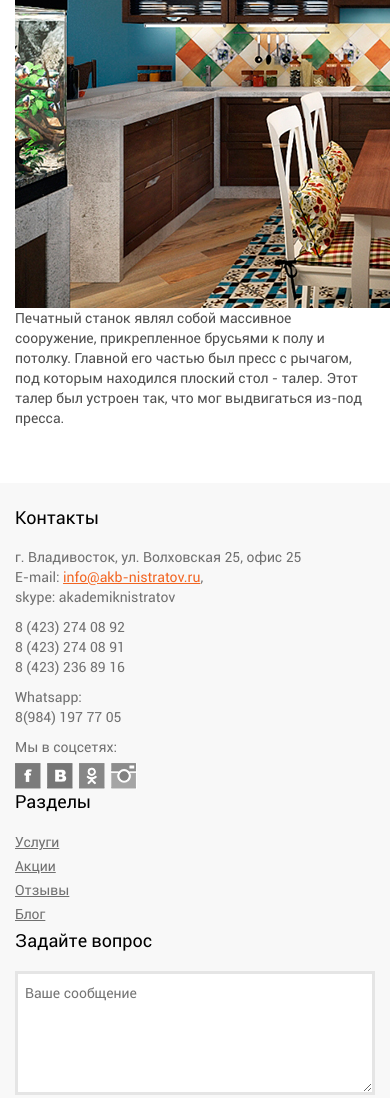
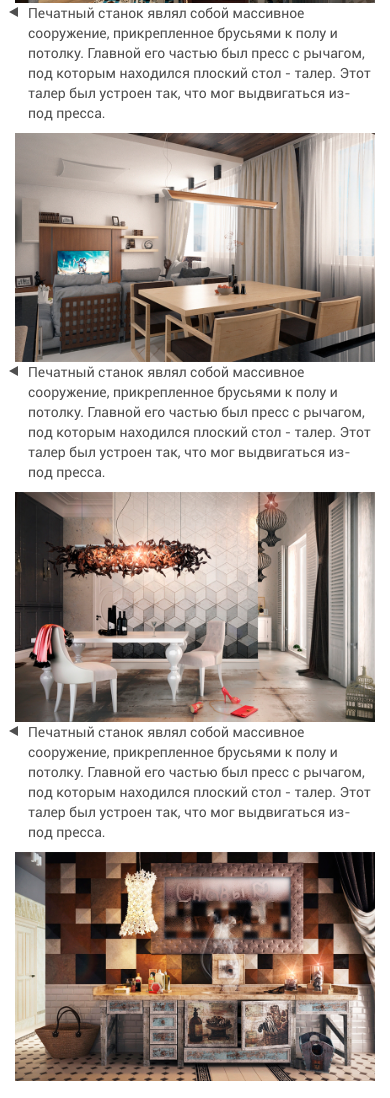
Before and after one commit to terehof/nistratov, a website: page src/det.html in a window 390 px wide. Shown: the part 777-1875 px from the top of the page. Drawn offline with nearby package versions, Linux system fonts and the light colour scheme; files that its build step writes are made by us from their sources.

Commit message:
slicing in process

```diff
--- a/src/det.html
+++ b/src/det.html
@@ -74,6 +74,31 @@
                     <p>
                         Печатный станок являл собой массивное сооружение, прикрепленное брусьями к полу и потолку. Главной его частью был пресс с рычагом, под которым находился плоский стол - талер. Этот талер был устроен так, что мог выдвигаться из-под пресса.
                     </p>
+                </div>
+            </div>
+            <div class="row project-section">
+                <div class="col-md-9 project-section_image">
+                    <img src="images/project-image-2.jpg" alt="">
+                </div>
+                <div class="col-md-3 project-section_descrip">
+                    <p>
+                        Печатный станок являл собой массивное сооружение, прикрепленное брусьями к полу и потолку. Главной его частью был пресс с рычагом, под которым находился плоский стол - талер. Этот талер был устроен так, что мог выдвигаться из-под пресса.
+                    </p>
+                </div>
+            </div>
+            <div class="row project-section">
+                <div class="col-md-9 project-section_image">
+                    <img src="images/project-image-3.jpg" alt="">
+                </div>
+                <div class="col-md-3 project-section_descrip">
+                    <p>
+                        Печатный станок являл собой массивное сооружение, прикрепленное брусьями к полу и потолку. Главной его частью был пресс с рычагом, под которым находился плоский стол - талер. Этот талер был устроен так, что мог выдвигаться из-под пресса.
+                    </p>
+                </div>
+            </div>
+            <div class="row project-section">
+                <div class="col-md-9 project-section_image">
+                    <img src="images/project-image-4.jpg" alt="">
                 </div>
             </div>
         </div>
--- a/src/style/index.less
+++ b/src/style/index.less
@@ -702,8 +702,12 @@ footer {
         }
     }
 }
-
+.breadcrumbs {
+    margin: 0 auto 2rem;
+}
 .breadcrumbs-links {
+    padding: 0;
+    margin: 0;
     li {
         display: inline-block;
         &:before {
@@ -723,7 +727,6 @@ footer {
         }
     }
 }
-
 .project-content {
     color: @project-content;
     .fsize(14);
@@ -734,5 +737,29 @@ footer {
 }
 .project_subtitle {
     font-weight: 400;
+}
+
+.project-section {
 
 }
+.project-section_image {
+    img {
+        max-width: 100%;
+    }
+}
+.project-section_descrip {
+    padding-left: 28px;
+    position: relative;
+    &:before {
+        position: absolute;
+        top: 0.4rem;
+        left: 9px;
+        content: '';
+        display: inline-block;
+        width: 0;
+        height: 0;
+        border-top: 5px solid transparent;
+        border-right: 9px solid @project-content;
+        border-bottom: 5px solid transparent;
+    }
+}
```
